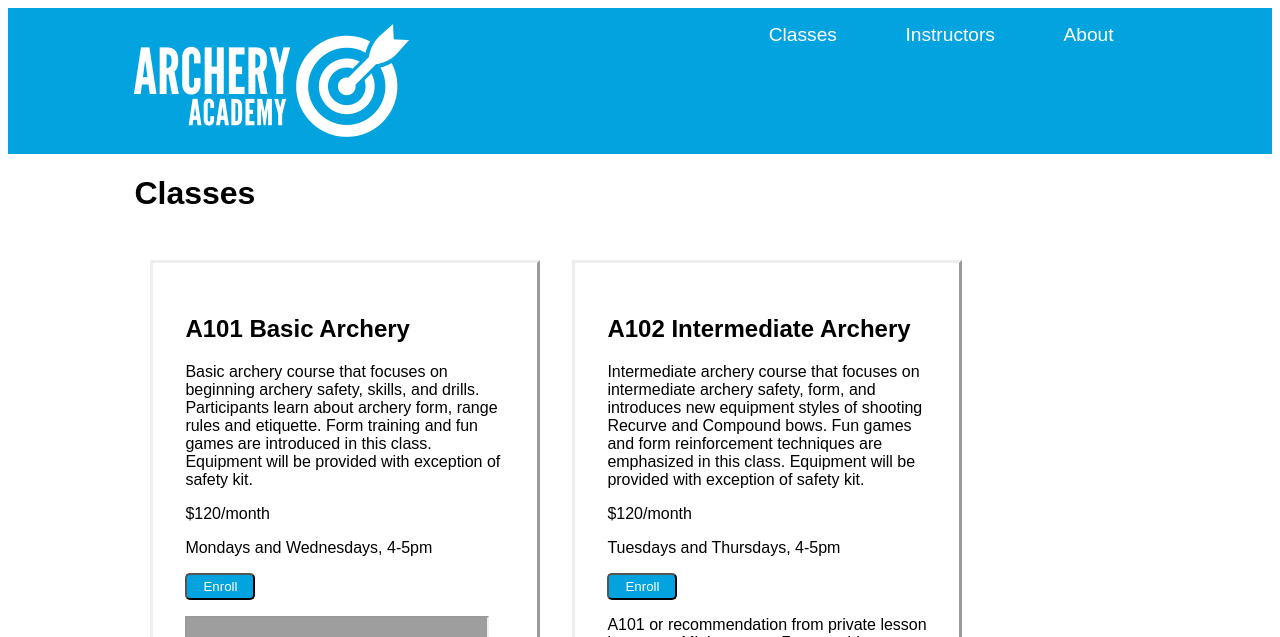
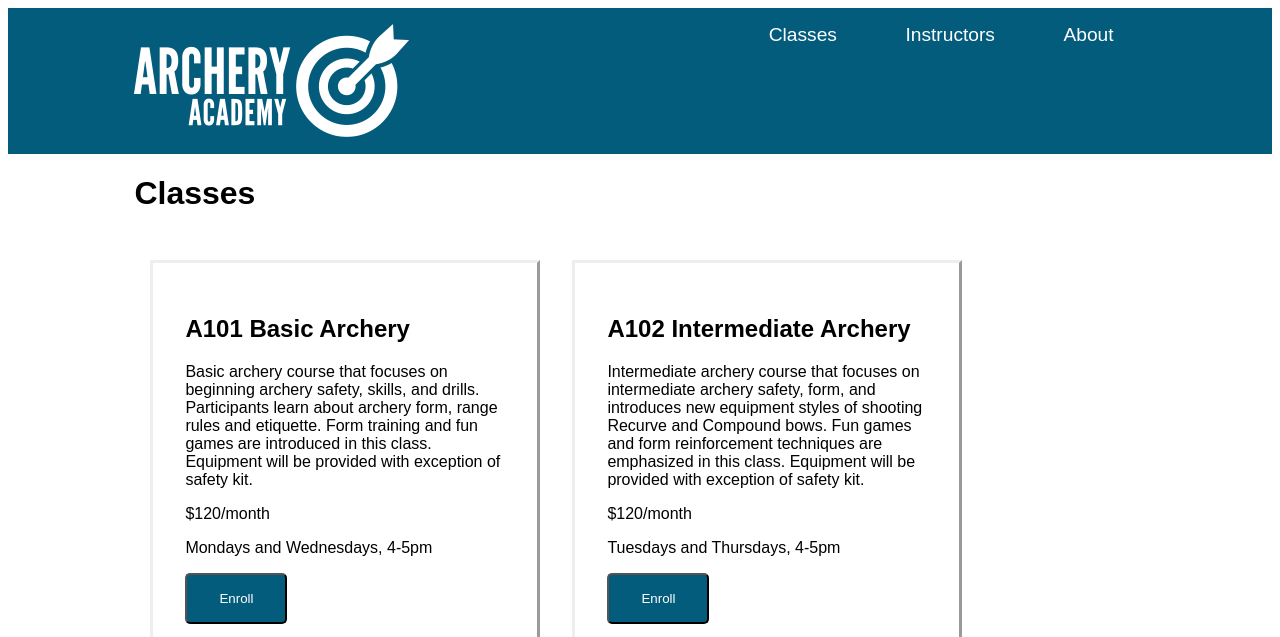
Before and after one commit to mark-l-taylor/archery-project, a plain HTML site: page classes.html in a window 1280 px wide. Shown: the top 637 px of the page. Drawn offline with Linux system fonts and the light colour scheme; grey boxes are pictures that could not be loaded.

Commit message:
Tested for accessibility, all fonts scale 75-200 percent, images have a descriptive alternative, and check for color contrast both general and link contrast.  Increased link padding for easier navigation.

```diff
--- a/styles/classes.css
+++ b/styles/classes.css
@@ -22,8 +22,8 @@
 }
 
 button {
-  background-color: rgb(3, 163, 223);
-  padding: .25rem 1rem .25rem 1rem;
+  background-color: rgb(3, 92, 124);
+  padding: 1rem 2rem 1rem 2rem;
   border-radius: 5px;
   color: white;
   transition-duration: 0.4s;
--- a/styles/header.css
+++ b/styles/header.css
@@ -1,5 +1,5 @@
 header {
-  background-color: rgb(3, 163, 223);
+  background-color: rgb(3, 92, 124);
   font-family: arial;
   display: grid;
   grid-template-columns: 10% 40% 40% 10%;
@@ -22,8 +22,7 @@ nav {
 
 .nav-list-item {
   display: inline;
-  padding-left: 2rem;
-  padding-right: 2rem;
+  padding: 1rem 2rem 1rem 2rem;
 }
 
 .nav-list-item a {
--- a/styles/instructors.css
+++ b/styles/instructors.css
@@ -26,14 +26,14 @@
 
 .instructor-card h2 {
   border-bottom-style: solid;
-  border-color: rgb(236, 183, 34);
+  border-color: rgb(245, 218, 143);
   padding-bottom: 2rem;
   margin-top: 0rem;
 }
 
 .instructor-card h3 {
   text-transform: uppercase;
-  color: rgb(236, 183, 34);
+  color: rgb(245, 218, 143);
   font-size: 0.75rem;
   margin-bottom: 0rem;
 }
```
